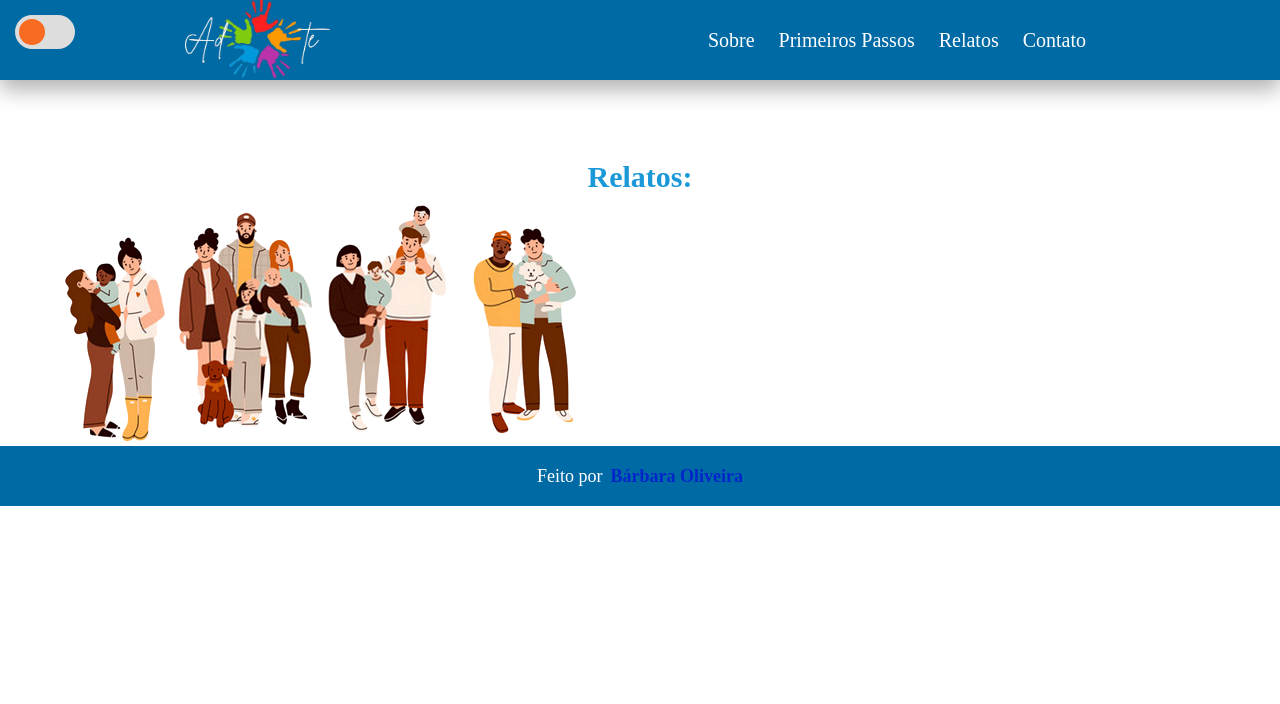
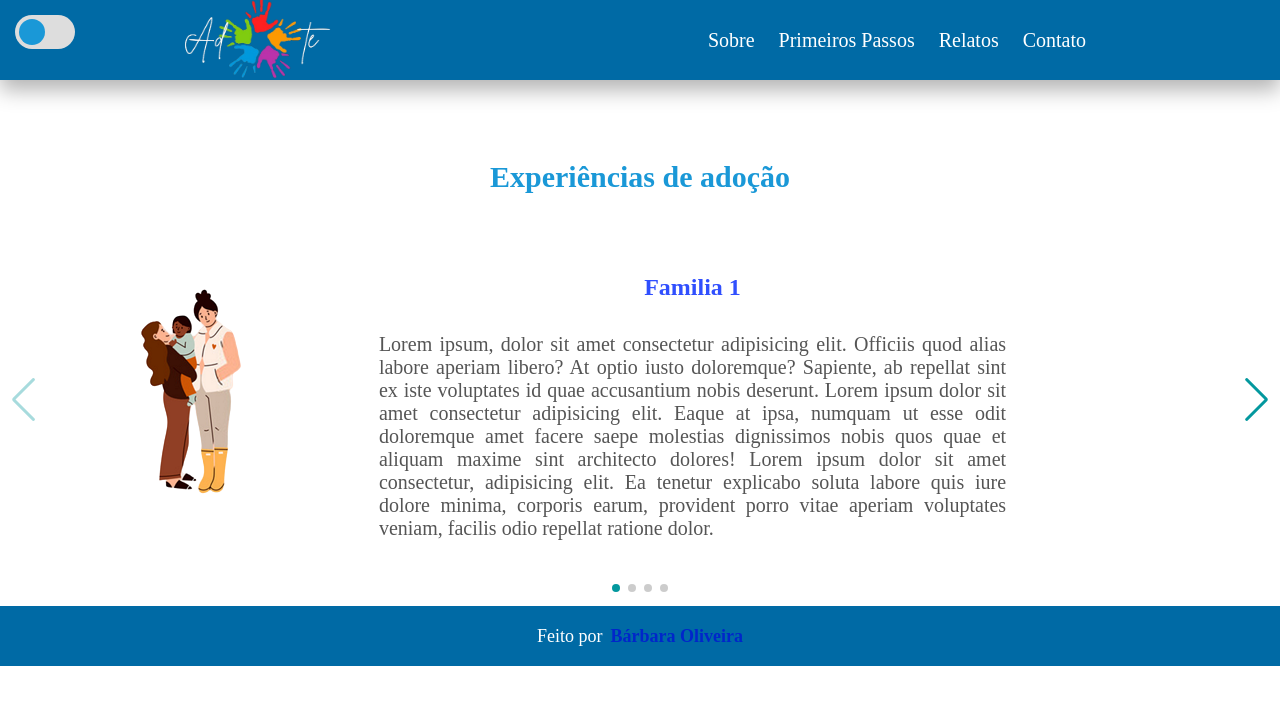
Before and after one commit to babigoliveira/adote-projeto-final, a React (Vite) app: page /relatos in a window 1280 px wide. Shown: the top 704 px of the page. Built offline with nearby package versions, Linux system fonts and the light colour scheme.

Commit message:
add model to report page

```diff
--- a/package.json
+++ b/package.json
@@ -14,7 +14,8 @@
     "react-dom": "^18.2.0",
     "react-icons": "^4.4.0",
     "react-router": "^6.3.0",
-    "react-router-dom": "^6.3.0"
+    "react-router-dom": "^6.3.0",
+    "swiper": "^8.3.1"
   },
   "devDependencies": {
     "@types/react": "^18.0.15",
--- a/src/App.css
+++ b/src/App.css
@@ -52,7 +52,7 @@ body.dark {
   width: 26px;
   left: 4px;
   bottom: 4px;
-  background-color: #f86c21;
+  background-color: var(--primary-color);
   -webkit-transition: 0.4s;
   transition: 0.4s;
 }
--- a/src/pages/Reports/Reports-style.css
+++ /dev/null
@@ -1,62 +0,0 @@
-.container-education {
-  margin: 0 5%;
-}
-.container-education-cards,
-.no-violence-consequences,
-.no-violence,
-.consequences {
-  display: flex;
-  flex-direction: column;
-  align-items: center;
-}
-
-.no-violence,
-.consequences {
-  margin: 2rem 0;
-}
-
-.subtiltle-education {
-  font-size: 20px;
-}
-
-.image-no-violence,
-.image-consequences {
-  margin: 1rem 0;
-  max-width: 200px;
-  height: 200px;
-  border-radius: 5px;
-}
-
-.text-no-violence,
-.text-consequences {
-  text-align: justify;
-  font-size: 20px;
-}
-
-.anchor {
-  color: var(--orange-dark);
-  background: var(--green);
-  border: 3px solid var(--orange-dark);
-  border-radius: 5px;
-  padding: 1rem 2rem;
-  margin: 1rem 0;
-}
-
-@media screen and (min-width: 426px) {
-  .image-no-violence,
-  .image-consequences {
-    max-width: 250px;
-    height: 250px;
-  }
-
-  .text-no-violence,
-  .text-consequences {
-    width: 80%;
-  }
-}
-
-@media screen and (min-width: 769px) {
-  .no-violence-consequences {
-    flex-direction: row;
-  }
-}
--- a/src/pages/Reports/Reports.jsx
+++ b/src/pages/Reports/Reports.jsx
@@ -1,19 +1,12 @@
-import Family1 from "../../assets/family1.png";
-import Family2 from "../../assets/family2.png";
-import Family3 from "../../assets/family3.png";
-import Family4 from "../../assets/family4.png";
+import Slider from "./Slider/Slider";
 import Footer from "../../components/Footer/Footer";
-import "./Reports-style.css";
 
 function Report() {
   return (
     <>
-      <section className="container-education">
-        <h2 className="title-container">Relatos: </h2>
-        <img className="image-about" src={Family1} />
-        <img className="image-about" src={Family2} />
-        <img className="image-about" src={Family3} />
-        <img className="image-about" src={Family4} />
+      <section className="container-slides">
+        <h2 className="title-container"> Experiências de adoção </h2>
+        <Slider />
       </section>
       <Footer />
     </>
--- /dev/null
+++ b/src/pages/Reports/Slider/Post/Post-style.css
@@ -0,0 +1,40 @@
+.post-card {
+  display: flex;
+  flex-direction: column;
+  justify-content: center;
+  align-items: center;
+}
+
+.post-image {
+  max-width: 200px;
+  max-height: 300px;
+}
+
+.post {
+  max-width: 70%;
+  display: flex;
+  flex-direction: column;
+  align-items: center;
+}
+
+.post-title {
+  font-size: 24px;
+  font-weight: bold;
+  margin: 2rem 0;
+  color: var(--secondary-color);
+}
+
+.post-text {
+  font-size: 20px;
+  text-align: justify;
+  width: 70%;
+}
+
+@media screen and (min-width: 769px) {
+  .post-card {
+    flex-direction: row;
+    justify-content: center;
+    align-items: center;
+    margin: 3rem 0;
+  }
+}
--- /dev/null
+++ b/src/pages/Reports/Slider/Post/Post.jsx
@@ -0,0 +1,17 @@
+import "./Post-style.css";
+
+function Post({ image, title, children }) {
+  return (
+    <>
+      <div className="post-card">
+        <img className="post-image" src={image} />
+        <div className="post">
+          <p className="post-title">{title}</p>
+          <p className="post-text">{children}</p>
+        </div>
+      </div>
+    </>
+  );
+}
+
+export default Post;
--- /dev/null
+++ b/src/pages/Reports/Slider/Slider-style.css
@@ -0,0 +1,23 @@
+.swiper {
+  /* padding: 32px; */
+  width: 100%;
+  height: 100%;
+}
+
+/* cada slide do swiper */
+.swiper-slide {
+  display: flex;
+  justify-content: center;
+}
+
+.swiper-pagination-bullet-active {
+  background-color: #03989e;
+}
+
+.swiper-button-prev {
+  color: #03989e;
+}
+
+.swiper-button-next {
+  color: #03989e;
+}
--- /dev/null
+++ b/src/pages/Reports/Slider/Slider.jsx
@@ -0,0 +1,83 @@
+import { Swiper, SwiperSlide } from "swiper/react";
+import { A11y, Navigation, Pagination } from "swiper";
+import "swiper/css";
+import "swiper/css/navigation";
+import "swiper/css/pagination";
+import Post from "./Post/Post";
+import Family1 from "../../../assets/family1.png";
+import Family2 from "../../../assets/family2.png";
+import Family3 from "../../../assets/family3.png";
+import Family4 from "../../../assets/family4.png";
+import "./Slider-style.css";
+
+function Slider() {
+  return (
+    <>
+      <Swiper
+        modules={[Navigation, Pagination, A11y]}
+        slidesPerView={1}
+        pagination={{ clickable: true }}
+        navigation
+      >
+        <SwiperSlide>
+          <Post image={Family1} title="Familia 1">
+            Lorem ipsum, dolor sit amet consectetur adipisicing elit. Officiis
+            quod alias labore aperiam libero? At optio iusto doloremque?
+            Sapiente, ab repellat sint ex iste voluptates id quae accusantium
+            nobis deserunt. Lorem ipsum dolor sit amet consectetur adipisicing
+            elit. Eaque at ipsa, numquam ut esse odit doloremque amet facere
+            saepe molestias dignissimos nobis quos quae et aliquam maxime sint
+            architecto dolores! Lorem ipsum dolor sit amet consectetur,
+            adipisicing elit. Ea tenetur explicabo soluta labore quis iure
+            dolore minima, corporis earum, provident porro vitae aperiam
+            voluptates veniam, facilis odio repellat ratione dolor.
+          </Post>
+        </SwiperSlide>
+        <SwiperSlide>
+          <Post image={Family2} title="Familia 2">
+            Lorem ipsum, dolor sit amet consectetur adipisicing elit. Officiis
+            quod alias labore aperiam libero? At optio iusto doloremque?
+            Sapiente, ab repellat sint ex iste voluptates id quae accusantium
+            nobis deserunt. Lorem ipsum dolor sit amet consectetur adipisicing
+            elit. Eaque at ipsa, numquam ut esse odit doloremque amet facere
+            saepe molestias dignissimos nobis quos quae et aliquam maxime sint
+            architecto dolores! Lorem ipsum dolor sit amet consectetur,
+            adipisicing elit. Ea tenetur explicabo soluta labore quis iure
+            dolore minima, corporis earum, provident porro vitae aperiam
+            voluptates veniam, facilis odio repellat ratione dolor.
+          </Post>
+        </SwiperSlide>
+        <SwiperSlide>
+          <Post image={Family3} title="Familia 3">
+            Lorem ipsum, dolor sit amet consectetur adipisicing elit. Officiis
+            quod alias labore aperiam libero? At optio iusto doloremque?
+            Sapiente, ab repellat sint ex iste voluptates id quae accusantium
+            nobis deserunt. Lorem ipsum dolor sit amet consectetur adipisicing
+            elit. Eaque at ipsa, numquam ut esse odit doloremque amet facere
+            saepe molestias dignissimos nobis quos quae et aliquam maxime sint
+            architecto dolores! Lorem ipsum dolor sit amet consectetur,
+            adipisicing elit. Ea tenetur explicabo soluta labore quis iure
+            dolore minima, corporis earum, provident porro vitae aperiam
+            voluptates veniam, facilis odio repellat ratione dolor.
+          </Post>
+        </SwiperSlide>
+        <SwiperSlide>
+          <Post image={Family4} title="Familia 4">
+            Lorem ipsum, dolor sit amet consectetur adipisicing elit. Officiis
+            quod alias labore aperiam libero? At optio iusto doloremque?
+            Sapiente, ab repellat sint ex iste voluptates id quae accusantium
+            nobis deserunt. Lorem ipsum dolor sit amet consectetur adipisicing
+            elit. Eaque at ipsa, numquam ut esse odit doloremque amet facere
+            saepe molestias dignissimos nobis quos quae et aliquam maxime sint
+            architecto dolores! Lorem ipsum dolor sit amet consectetur,
+            adipisicing elit. Ea tenetur explicabo soluta labore quis iure
+            dolore minima, corporis earum, provident porro vitae aperiam
+            voluptates veniam, facilis odio repellat ratione dolor.
+          </Post>
+        </SwiperSlide>
+      </Swiper>
+    </>
+  );
+}
+
+export default Slider;
```
Also changed, not shown: 1 other file (tests, documents, lock files or other folders).
